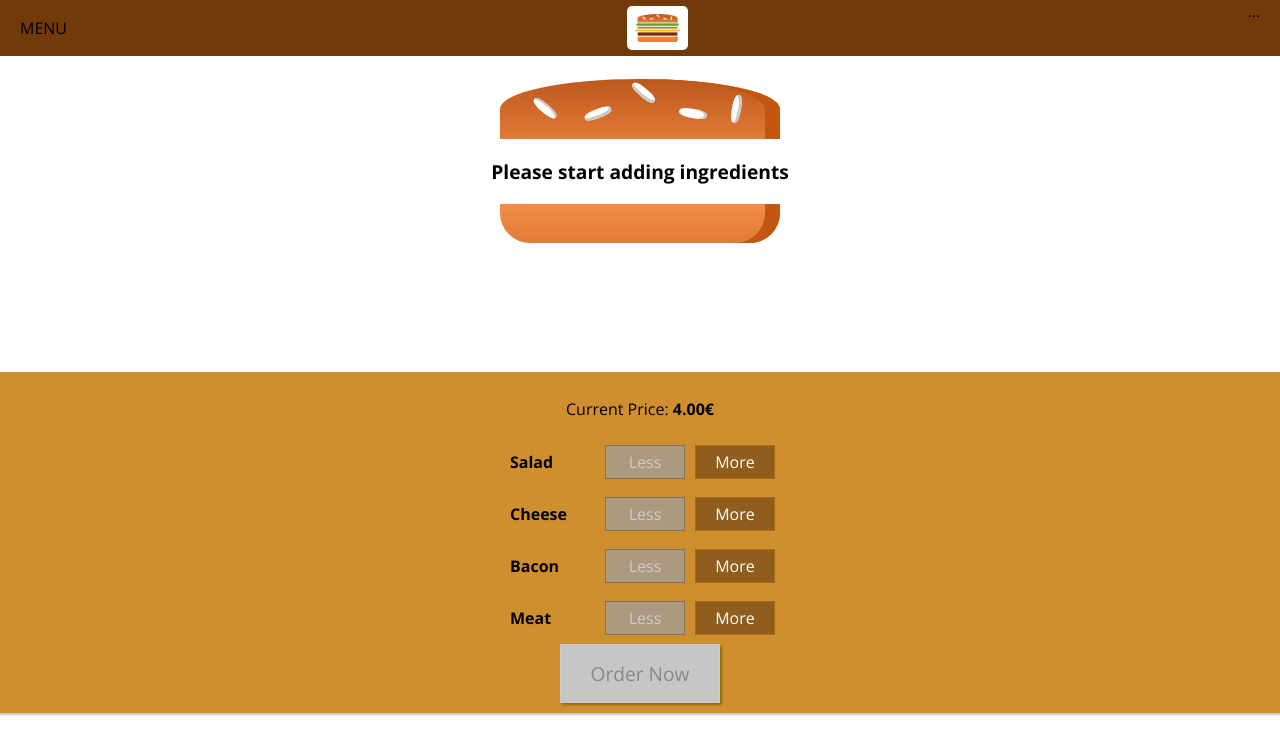
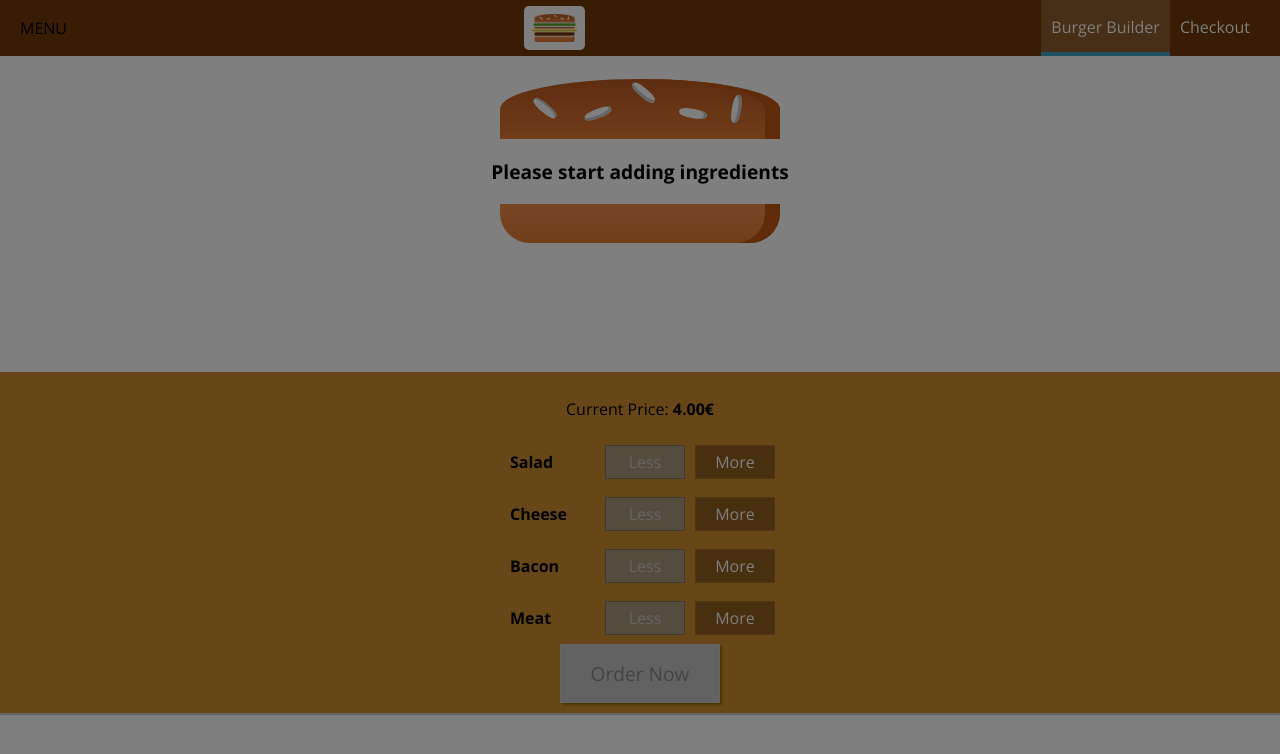
Before and after one commit to joaopinheiro10/react-app, a React app: page / in a window 1280 px wide. Shown: the top 754 px of the page. Built offline with nearby package versions, Linux system fonts and the light colour scheme.

Commit message:
added side drawer functions

```diff
--- a/src/components/layout/layout.js
+++ b/src/components/layout/layout.js
@@ -1,20 +1,37 @@
-import React from 'react';
+import React, { Component } from 'react';
 
 import Aux from '../../hoc/Aux';
 import classes from './layout.css';
 import Toolbar from '../navigation/toolbar/toolbar';
+import SideDrawer from '../navigation/side-drawer/side-drawer';
 
 
-const layout = (props) =>
+class Layout extends Component
+{
+    state = {
+        showSideDrawer: true
+    };
+
+    sideDrawerClosedHandler = () =>
+    {
+        this.setState({
+            showSideDrawer: false
+        });
+    }
+
+    render()
     {
         return (
             <Aux>
                 <Toolbar />
+                <SideDrawer open={this.state.showSideDrawer}
+                    closed={this.sideDrawerClosedHandler}/>
                 <main className={classes.Content}>
-                {props.children}
+                    {this.props.children}
                 </main>
             </Aux>
         );
     }
+}
 
-export default layout;
+export default Layout;
--- a/src/components/logo/logo.css
+++ b/src/components/logo/logo.css
@@ -2,7 +2,7 @@
 {
     background-color: white;
     padding: 8px;
-    height: 80%;
+    height: 100%;
     box-sizing: border-box;
     border-radius: 5px;
 }
--- /dev/null
+++ b/src/components/navigation/navigation-items/navigation-item/navigation-item.css
@@ -0,0 +1,52 @@
+.NavigationItem
+{
+    margin: 10px 0;
+    box-sizing: border-box;
+    display: block;
+    width: 100%;
+}
+
+.NavigationItem a
+{
+    color: #8F5C2C;
+    text-decoration: none;
+    width: 100%;
+    box-sizing: border-box;
+    display: block;
+}
+
+.NavigationItem a:hover,
+.NavigationItem a:active,
+.NavigationItem a.active
+{
+    color: #40A4C8;
+}
+
+@media (min-width: 500px)
+{
+    .NavigationItem
+    {
+        margin: 0;
+        display: flex;
+        height: 100%;
+        width: auto;
+        align-items: center;
+    }
+
+    .NavigationItem a
+    {
+        color: white;
+        height: 100%;
+        padding: 16px 10px;
+        border-bottom: 4px solid transparent;
+    }
+
+    .NavigationItem a:hover,
+    .NavigationItem a:active,
+    .NavigationItem a.active
+    {
+        background-color: #8F5C2C;
+        border-bottom: 4px solid #40A4C8;
+        color: white;
+    }
+}
--- /dev/null
+++ b/src/components/navigation/navigation-items/navigation-item/navigation.item.js
@@ -0,0 +1,15 @@
+import React from 'react';
+
+import classes from './navigation-item.css';
+
+const navigationItem = (props) => (
+    <li className={classes.NavigationItem}>
+        <a
+            href={props.link}
+            className={props.active ? classes.active : null}>
+            {props.children}
+        </a>
+    </li>
+);
+
+export default navigationItem;
--- /dev/null
+++ b/src/components/navigation/navigation-items/navigation-items.css
@@ -0,0 +1,18 @@
+.NavigationItems
+{
+    margin: 0;
+    padding: 0;
+    list-style: none;
+    display: flex;
+    flex-flow: column;
+    align-items: center;
+    height: 100%;
+}
+
+@media (min-width: 500px)
+{
+    .NavigationItems
+    {
+        flex-flow: row;;
+    }
+}
--- /dev/null
+++ b/src/components/navigation/navigation-items/navigation-items.js
@@ -0,0 +1,17 @@
+import React from 'react';
+
+import classes from './navigation-items.css';
+import NavigationItem from './navigation-item/navigation.item';
+
+const navigationItems = () => (
+    <ul className={classes.NavigationItems}>
+        <NavigationItem link="/" active={true}>
+            Burger Builder
+        </NavigationItem>
+        <NavigationItem link="/">
+            Checkout
+        </NavigationItem>
+    </ul>
+);
+
+export default navigationItems;
--- /dev/null
+++ b/src/components/navigation/side-drawer/side-drawer.css
@@ -0,0 +1,38 @@
+.SideDrawer
+{
+    position:fixed;
+    width: 280px;
+    max-width: 70%;
+    height: 100%;
+    left: 0;
+    top: 0;
+    z-index: 200;
+    background-color: white;
+    padding: 32px 16px;
+    box-sizing: border-box;
+    transition: transform 0.3 ease-out;
+}
+
+@media (min-width: 500px)
+{
+    .SideDrawer
+    {
+        display: none;
+    }
+}
+
+.Open
+{
+    transform: translateX(0);
+}
+
+.Close
+{
+    transform: translateX(-100%);
+}
+
+.Logo
+{
+    height: 11%;
+    margin-bottom: 32px;
+}
--- /dev/null
+++ b/src/components/navigation/side-drawer/side-drawer.js
@@ -0,0 +1,33 @@
+import React from 'react';
+
+import Logo from '../../logo/logo';
+import NavigationItems from '../navigation-items/navigation-items';
+import classes from './side-drawer.css';
+import Backdrop from '../../ui/backdrop/backdrop';
+import Aux from '../../../hoc/Aux';
+
+const sideDrawer = (props) =>
+{
+    let attachedClasses = [classes.SideDrawer, classes.Close];
+
+    if (props.open)
+    {
+        attachedClasses = [classes.SideDrawer, classes.Open];
+    };
+
+    return (
+        <Aux>
+            <Backdrop show={props.open} clicked={props.closed}/>
+            <div className={attachedClasses.join(' ')}>
+                <div className={classes.Logo}>
+                    <Logo />
+                </div>
+                <nav>
+                    <NavigationItems />
+                </nav>
+            </div>
+        </Aux>
+    );
+};
+
+export default sideDrawer;
--- a/src/components/navigation/toolbar/toolbar.css
+++ b/src/components/navigation/toolbar/toolbar.css
@@ -18,3 +18,16 @@
 {
     height: 100%;
 }
+
+.Logo
+{
+    height: 80%;
+}
+
+@media (max-width: 499px)
+{
+    .DesktopOnly
+    {
+        display: none;
+    }
+}
--- a/src/components/navigation/toolbar/toolbar.js
+++ b/src/components/navigation/toolbar/toolbar.js
@@ -2,13 +2,16 @@
 
 import classes from './toolbar.css';
 import Logo from '../../logo/logo';
+import NavigationItems from '../navigation-items/navigation-items';
 
 const toolbar = (props) => (
     <header className={classes.Toolbar}>
         <div>MENU</div>
-        <Logo />
-        <nav>
-            ...
+        <div className={classes.Logo}>
+            <Logo />
+        </div>
+        <nav className={classes.DesktopOnly}>
+            <NavigationItems />
         </nav>
     </header>
 );
```
Lines whose indentation alone changed are shown as unchanged.
